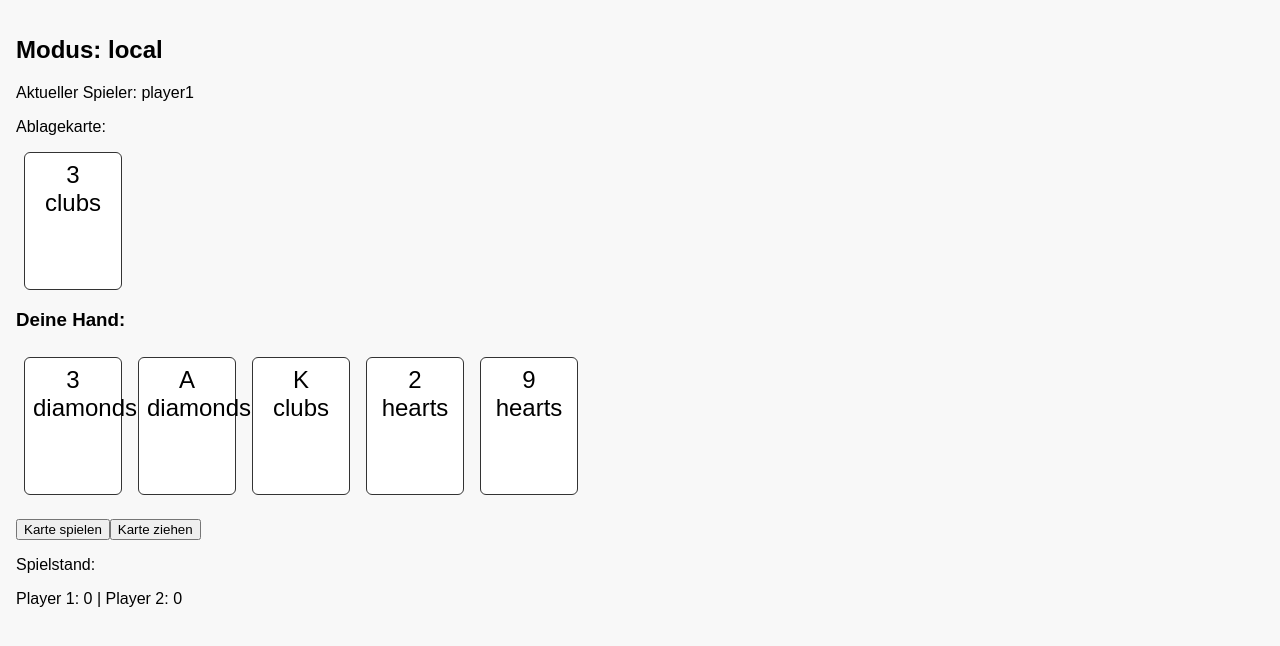
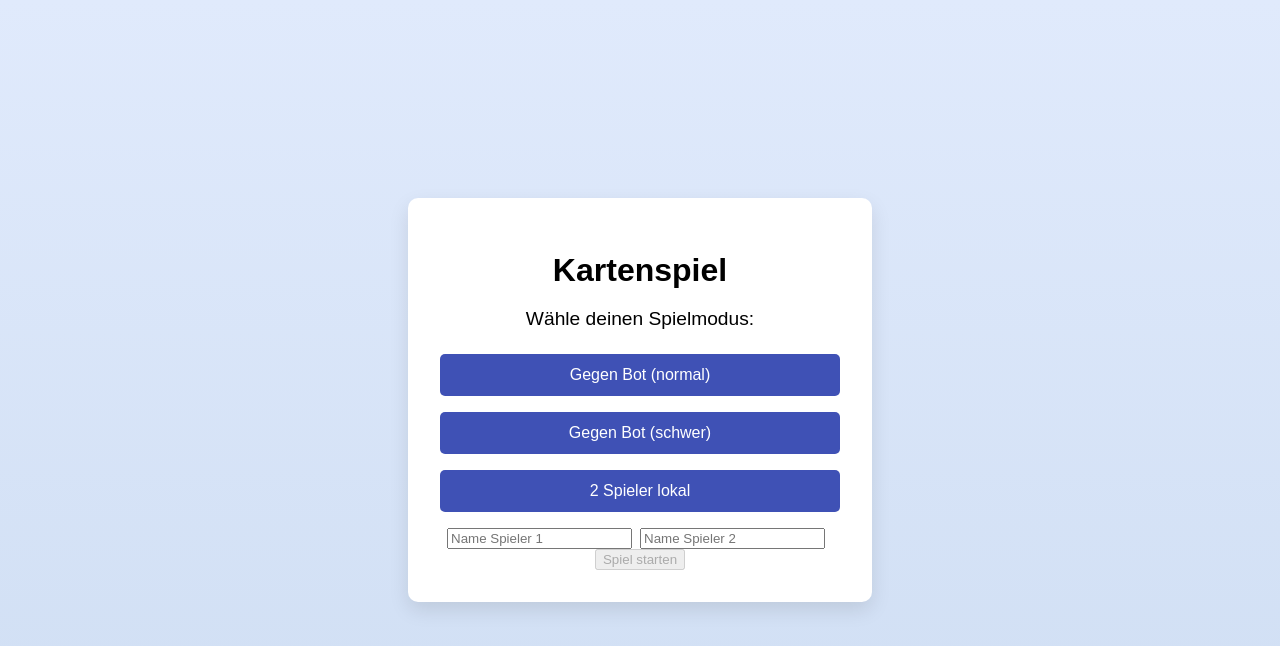
Before and after one commit to IAmWatching-You/Kartenspiel, a React (Vite) app: page / in a window 1280 px wide. Both pictures are taken after a click on the button "2 Spieler lokal". Shown: the top 646 px of the page. Built offline with nearby package versions, Linux system fonts and the light colour scheme.

Commit message:
changed bot and win logik

```diff
--- a/src/App.jsx
+++ b/src/App.jsx
@@ -3,14 +3,14 @@ import StartScreen from "./components/StartScreen";
 import GameBoard from "./components/GameBoard";
 
 function App() {
-  const [mode, setMode] = useState(null);
+  const [gameConfig, setGameConfig] = useState(null);
 
   return (
     <div>
-      {mode === null ? (
-        <StartScreen onStart={setMode} />
+      {gameConfig === null ? (
+        <StartScreen onStart={setGameConfig} />
       ) : (
-        <GameBoard mode={mode} />
+        <GameBoard mode={gameConfig.mode} player1Name={gameConfig.player1} player2Name={gameConfig.player2} />
       )}
     </div>
   );
--- a/src/components/GameBoard.jsx
+++ b/src/components/GameBoard.jsx
@@ -3,7 +3,7 @@ import { GameManager } from "../logic/GameManager";
 import Card from "./Card";
 
 
-export default function GameBoard({ mode }) {
+export default function GameBoard({ mode, player1Name = "Player 1", player2Name = "Player 2" }) {
   const [game, setGame] = useState(() => new GameManager(mode));
   const [updateFlag, setUpdateFlag] = useState(false); // UI-Update trigger
   const [selectedCardIndex, setSelectedCardIndex] = useState(null);
@@ -69,11 +69,23 @@ export default function GameBoard({ mode }) {
 
   const hand = game.hands[game.currentPlayer];
   const isHumanTurn = mode === "local" || (mode.startsWith("bot") && game.currentPlayer === "player1");
+  const getPlayerName = (key) => {
+    if (mode === "local") {
+      return key === "player1" ? player1Name : player2Name;
+    }
+    return key === "player1" ? "Player 1" : "Player 2";
+  };
+  const getWinnerText = () => {
+    if (game.winner === "draw") {
+      return "Unentschieden! Beide bekommen einen Punkt.";
+    }
+    return `${getPlayerName(game.winner)} hat das Spiel gewonnen!`;
+  };
 
   return (
     <div style={{ padding: "1rem" }}>
       <h2>Modus: {mode}</h2>
-      <p>Aktueller Spieler: {game.currentPlayer}</p>
+      <p>Aktueller Spieler: {getPlayerName(game.currentPlayer)}</p>
       <p>Ablagekarte:</p>
       <Card card={game.topCard} />
       <h3>Deine Hand:</h3>
@@ -105,10 +117,10 @@ export default function GameBoard({ mode }) {
 
       <div style={{ marginTop: "1rem" }}>
         <p>Spielstand:</p>
-        <p>Player 1: {game.rounds.player1} | Player 2: {game.rounds.player2}</p>
+        <p>{getPlayerName("player1")}: {game.rounds.player1} | {getPlayerName("player2")}: {game.rounds.player2}</p>
         {game.winner && (
           <>
-            <h3>{game.winner} hat das Spiel gewonnen!</h3>
+            <h3>{getWinnerText()}</h3>
             <button onClick={restartGame}>Neues Spiel</button>
           </>
         )}
--- a/src/components/StartScreen.jsx
+++ b/src/components/StartScreen.jsx
@@ -1,15 +1,53 @@
+import { useState } from "react";
+
 export default function StartScreen({ onStart }) {
+  const [showNameInputs, setShowNameInputs] = useState(false);
+  const [player1, setPlayer1] = useState("");
+  const [player2, setPlayer2] = useState("");
+
+  const handleLocalStart = () => {
+    setShowNameInputs(true);
+  };
+
+  const handleStartGame = () => {
+    if (player1.trim() && player2.trim()) {
+      onStart({ mode: "local", player1, player2 });
+    }
+  };
+
   return (
     <div className="start-screen">
       <div className="start-content">
         <h1>Kartenspiel</h1>
         <p>Wähle deinen Spielmodus:</p>
         <div className="button-group">
-          <button onClick={() => onStart("bot-easy")}>Gegen Bot (normal)</button>
-          <button onClick={() => onStart("bot-hard")}>Gegen Bot (schwer)</button>
-          <button onClick={() => onStart("local")}>2 Spieler lokal</button>
+          <button onClick={() => onStart({ mode: "bot-easy" })}>Gegen Bot (normal)</button>
+          <button onClick={() => onStart({ mode: "bot-hard" })}>Gegen Bot (schwer)</button>
+          <button onClick={handleLocalStart}>2 Spieler lokal</button>
         </div>
+        {showNameInputs && (
+          <div style={{ marginTop: "1rem" }}>
+            <input
+              type="text"
+              placeholder="Name Spieler 1"
+              value={player1}
+              onChange={e => setPlayer1(e.target.value)}
+              style={{ marginRight: 8 }}
+            />
+            <input
+              type="text"
+              placeholder="Name Spieler 2"
+              value={player2}
+              onChange={e => setPlayer2(e.target.value)}
+              style={{ marginRight: 8 }}
+            />
+            <button onClick={handleStartGame} disabled={!player1.trim() || !player2.trim()}>
+              Spiel starten
+            </button>
+          </div>
+        )}
       </div>
     </div>
   );
+// ...existing code...
 }
--- a/src/logic/GameManager.js
+++ b/src/logic/GameManager.js
@@ -27,11 +27,12 @@ export class GameManager {
   }
 
   isCardPlayable(card) {
-    return (
-      card.suit === this.topCard.suit ||
-      card.value >= this.topCard.value ||
-      (card.label === "A" && this.topCard.label === "K")
-    );
+    // Ass als 14 werten, wenn auf König gelegt wird
+    const topValue = (this.topCard.label === "K" && card.label === "A") ? 14 : this.topCard.value;
+    const cardValue = (card.label === "A" && this.topCard.label === "K") ? 14 : card.value;
+    if (card.suit === this.topCard.suit) return true;
+    if (card.suit !== this.topCard.suit && cardValue >= topValue) return true;
+    return false;
   }
 
   playCard(cardIndex) {
@@ -42,33 +43,54 @@ export class GameManager {
     hand.splice(cardIndex, 1);
     this.topCard = card;
 
+    // Prüfe, ob Spieler gewonnen hat (Hand leer)
     if (hand.length === 0) {
       this.rounds[this.currentPlayer]++;
+      // Prüfe auf Spielsieg
       if (this.rounds[this.currentPlayer] === 2) {
         this.winner = this.currentPlayer;
       } else {
         this.resetGame();
       }
-    } else {
-      this.switchPlayer();
+      return true;
     }
 
+    // Prüfe, ob der nächste Spieler überhaupt noch spielen kann
+    this.switchPlayer();
+    this.checkPattSituation();
     return true;
+  }
+
+  // Prüft, ob beide Spieler nicht mehr spielen können (Patt)
+  checkPattSituation() {
+    const canCurrent = this.hands[this.currentPlayer].some(card => this.isCardPlayable(card));
+    const other = this.currentPlayer === "player1" ? "player2" : "player1";
+    const canOther = this.hands[other].some(card => this.isCardPlayable(card));
+    if (!canCurrent && !canOther) {
+      // Beide können nicht spielen: Unentschieden, beide bekommen einen Punkt
+      this.rounds.player1++;
+      this.rounds.player2++;
+      if (this.rounds.player1 === 2 && this.rounds.player2 === 2) {
+        this.winner = "draw";
+      }
+      this.resetGame();
+    }
   }
 
   drawCard() {
     if (this.hands[this.currentPlayer].length >= 5 || this.deck.length === 0) {
       this.switchPlayer();
+      this.checkPattSituation();
       return;
     }
 
     const newCard = this.deck.shift();
     this.hands[this.currentPlayer].push(newCard);
 
-    if (this.isCardPlayable(newCard)) {
-      // Optionally auto-play? Leave for user.
-    } else if (this.hands[this.currentPlayer].length === 5) {
+    // Nachziehen beendet den Zug nur, wenn Hand voll ist oder Karte nicht spielbar
+    if (!this.isCardPlayable(newCard) && this.hands[this.currentPlayer].length === 5) {
       this.switchPlayer();
+      this.checkPattSituation();
     }
   }
 
--- a/src/logic/botLogic.js
+++ b/src/logic/botLogic.js
@@ -9,8 +9,10 @@ export function botPlayHard(botHand, topCard, opponentHand) {
 }
 
 function isPlayable(card, topCard) {
+  // Ass als 14 werten, wenn auf König gelegt wird
+  const topValue = (topCard.label === "K" && card.label === "A") ? 14 : topCard.value;
+  const cardValue = (card.label === "A" && topCard.label === "K") ? 14 : card.value;
   if (card.suit === topCard.suit) return true;
-  if (card.value >= topCard.value) return true;
-  if (card.label === "A" && topCard.label === "K") return true;
+  if (card.suit !== topCard.suit && cardValue >= topValue) return true;
   return false;
 }
```
